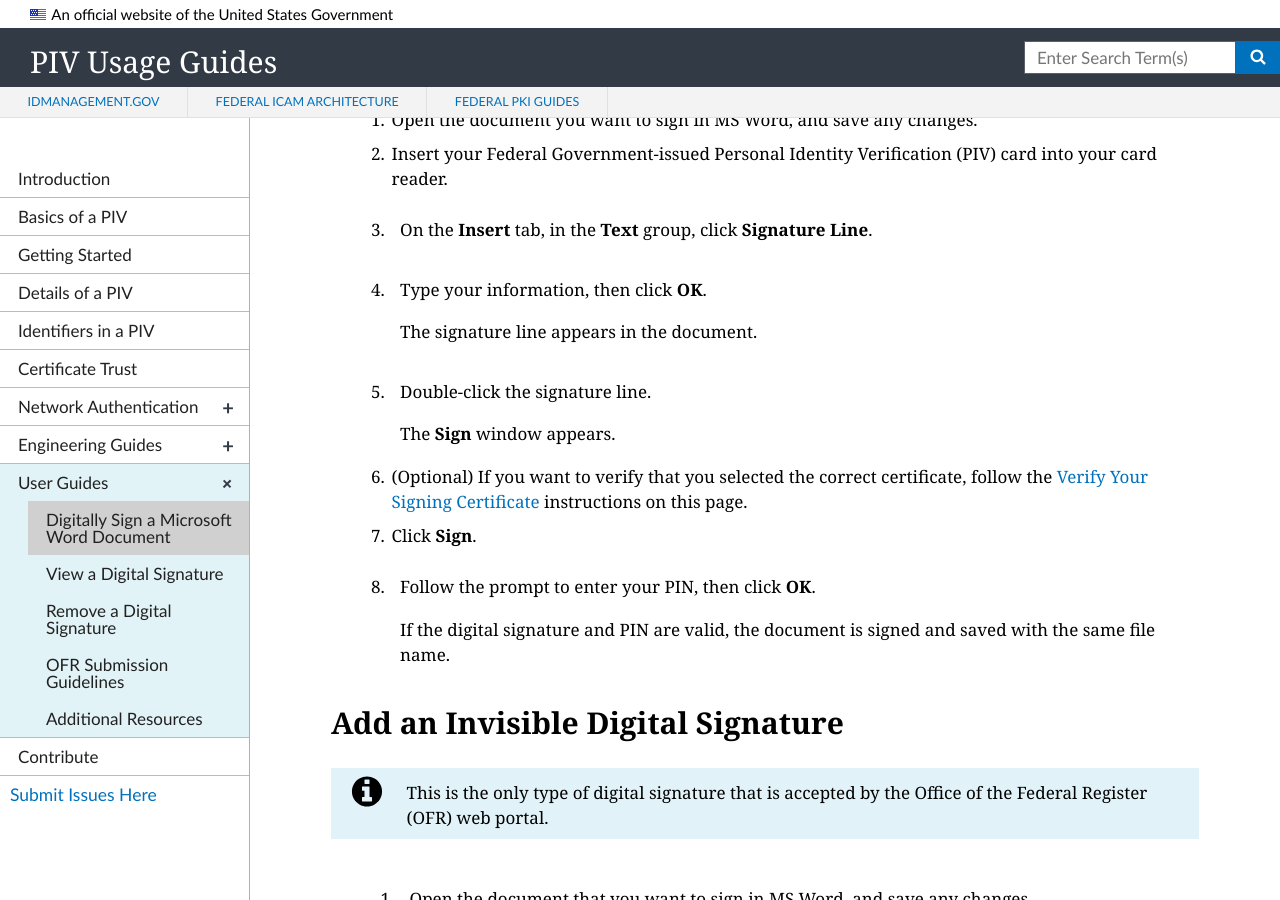
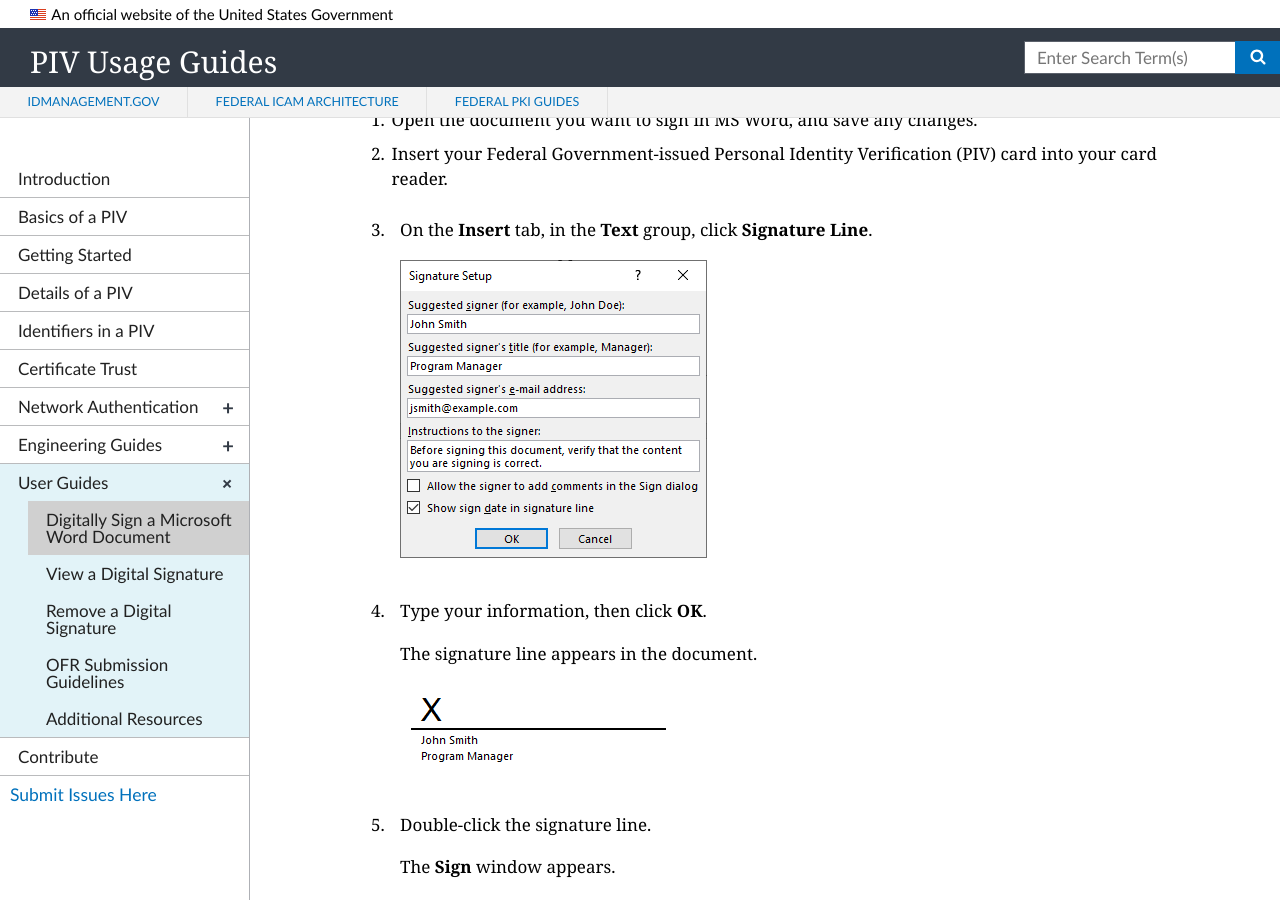
Before and after one commit to GSA/piv-guides, a Jekyll site: the page built from _userguides/01_digital_signing.md, in a window 1280 px wide and 900 px high, scrolled down 502 px. Built offline with Jekyll 4.4.1, drawn with Linux system fonts in a browser that asks for light colours; nearby versions of some CDN libraries; library files that are not in the unit come from our copies; a script that is not in the unit is left out.

Commit message:
Update 01_digital_signing.md

```diff
--- a/_userguides/01_digital_signing.md
+++ b/_userguides/01_digital_signing.md
@@ -23,13 +23,13 @@
 2. Insert your Federal Government-issued Personal Identity Verification (PIV) card into your card reader.
 3. On the **Insert** tab, in the **Text** group, click **Signature Line**.
 
-    <SignatureSetup.png>
+    ![Signature Setup]({{site.baseurl}}/img/SignatureSetup.png)
 
 4. Type your information, then click **OK**.
 
     The signature line appears in the document.
 
-    <SignatureLine.png>
+    ![Signature Line]({{site.baseurl}}/img/SignatureLine.png)
 
 5. Double-click the signature line.
 
@@ -53,13 +53,13 @@
 3. In the ribbon, click **File**.
 4. In the left bar, click **Info**.
 
-    <AddDigitalSignature.png>
+    ![Add Digital Signature]({{site.baseurl}}/img/AddDigitalSignature.png)
 
 5. Click **Protect Document** > **Add a Digital Signature**.
 
     The **Sign** window appears.
 
-    <SignWindow.png>
+    ![Sign Window]({{site.baseurl}}/img/SignWindow.png)
 
 6. In the **Commitment Type** box, select the nature of your involvement with the document.
 7. In the **Purpose for signing this document** box, enter an optional short description.
@@ -98,7 +98,7 @@
 
 1. When you sign a document using any of the methods above, you'll see the **Sign** window.
 
-    <SignWindow.png>
+    ![Sign Window]({{site.baseurl}}/img/SignWindow.png)
 
 2. Click **Change**.
 
@@ -106,7 +106,7 @@
 
 3. In the list of certificates, select the first unexpired certificate with your name.
 
-    <CertificateList.png>
+    ![Certificate List]({{site.baseurl}}/img/CertificateList.png)
 
 4. Click **Click here to view certificate properties**.
 
@@ -116,6 +116,6 @@
 
     The value for the **Key Usage** field should include **Digital Signature** at a minimum or **Digital Signature, Non-Repudiation**. If this is not the correct certificate, go to step 3 and follow these steps with a different certificate.
 
-    <SignatureDetails.png>
+    ![Signature Details]({{site.baseurl}}/img/SignatureDetails.png)
 
 6. Click **OK**.
```
